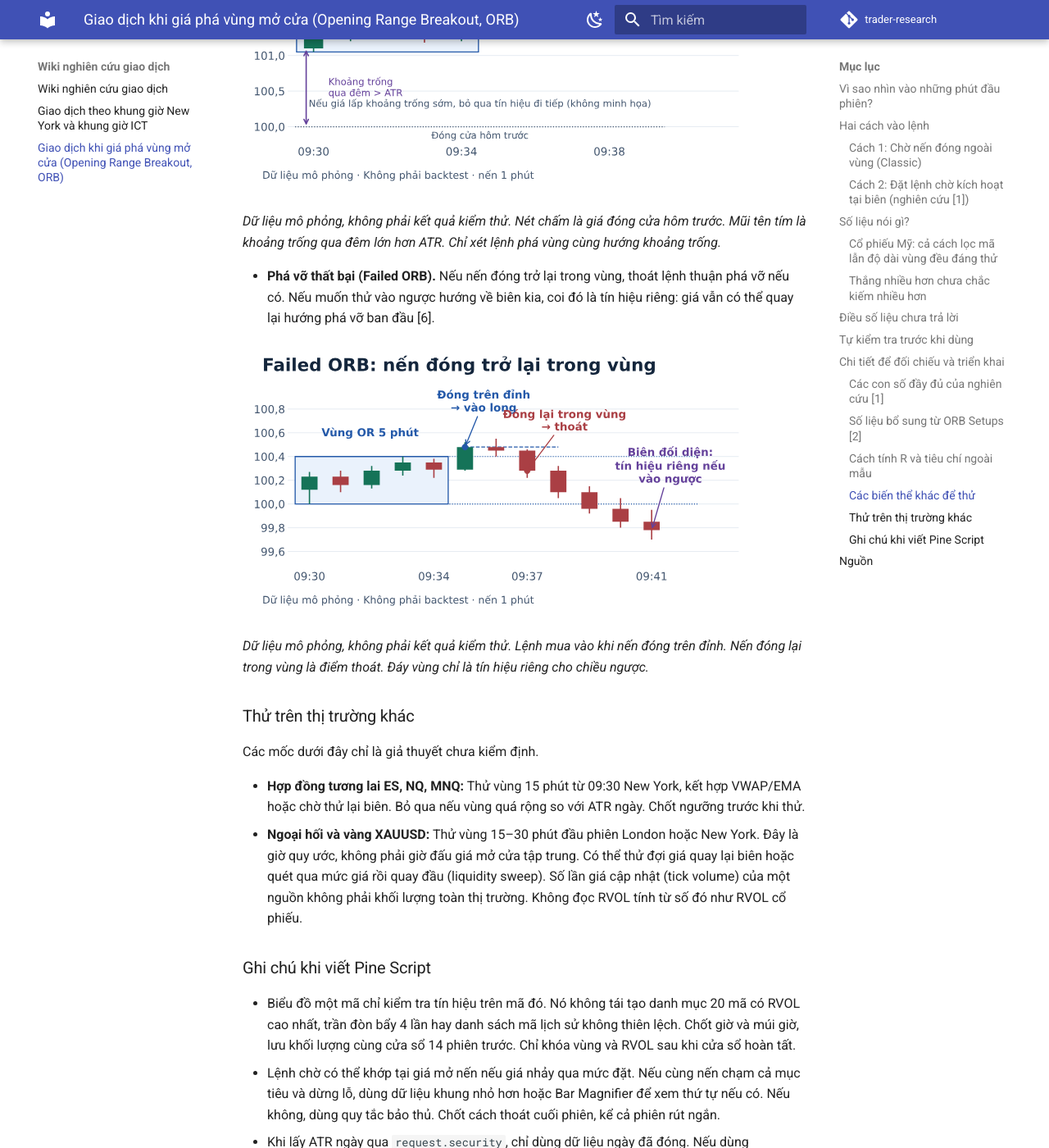
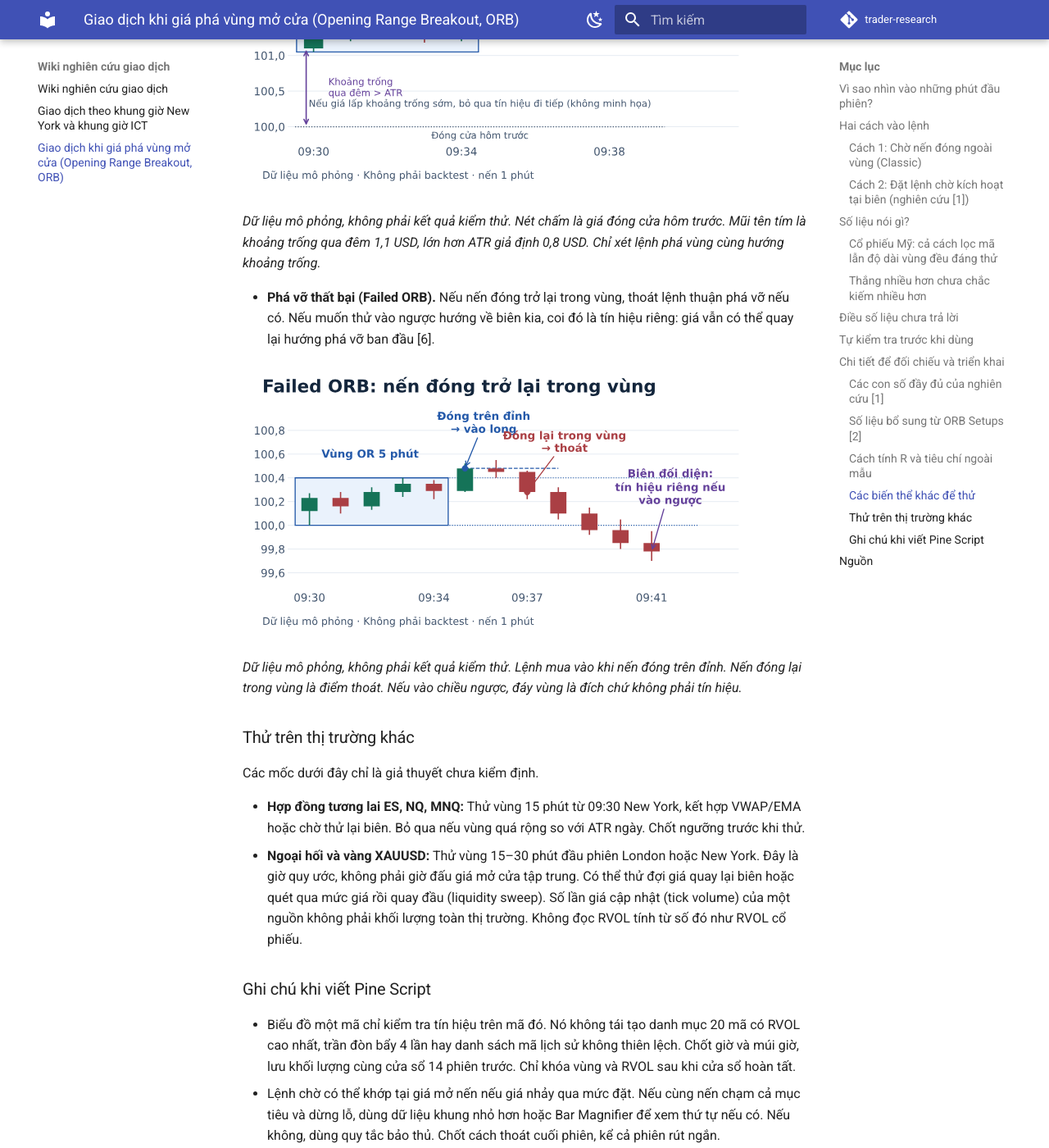
Before and after one commit to ntduong1998vn/trader-research, an MkDocs documentation site: the page built from docs/opening-range-breakout.md, in a window 1280 px wide and 1400 px high, scrolled down 9679 px. Shown: the whole window at 82% size. Built offline with MkDocs 1.6.1 and Material for MkDocs 9.7.7, drawn with Linux system fonts in a browser that asks for light colours; comment, search, counter and statistics services are not loaded.

Commit message:
docs(orb): clarify gap-vs-ATR and failed-ORB captions

```diff
--- a/docs/opening-range-breakout.md
+++ b/docs/opening-range-breakout.md
@@ -159,13 +159,13 @@ Lệnh bán khống thắng thường xuyên hơn trong mẫu này. Tuy nhiên,
 
   ![Khoảng trống qua đêm lớn hơn ATR và cú phá vùng cùng hướng khoảng trống](assets/orb/orb-gap-and-go.svg)
 
-  *Dữ liệu mô phỏng, không phải kết quả kiểm thử. Nét chấm là giá đóng cửa hôm trước. Mũi tên tím là khoảng trống qua đêm lớn hơn ATR. Chỉ xét lệnh phá vùng cùng hướng khoảng trống.*
+  *Dữ liệu mô phỏng, không phải kết quả kiểm thử. Nét chấm là giá đóng cửa hôm trước. Mũi tên tím là khoảng trống qua đêm 1,1 USD, lớn hơn ATR giả định 0,8 USD. Chỉ xét lệnh phá vùng cùng hướng khoảng trống.*
 
 - **Phá vỡ thất bại (Failed ORB).** Nếu nến đóng trở lại trong vùng, thoát lệnh thuận phá vỡ nếu có. Nếu muốn thử vào ngược hướng về biên kia, coi đó là tín hiệu riêng: giá vẫn có thể quay lại hướng phá vỡ ban đầu [6].
 
   ![Lệnh mua khi nến đóng ngoài đỉnh rồi thoát khi nến đóng trở lại trong vùng](assets/orb/orb-pha-vo-that-bai.svg)
 
-  *Dữ liệu mô phỏng, không phải kết quả kiểm thử. Lệnh mua vào khi nến đóng trên đỉnh. Nến đóng lại trong vùng là điểm thoát. Đáy vùng chỉ là tín hiệu riêng cho chiều ngược.*
+  *Dữ liệu mô phỏng, không phải kết quả kiểm thử. Lệnh mua vào khi nến đóng trên đỉnh. Nến đóng lại trong vùng là điểm thoát. Nếu vào chiều ngược, đáy vùng là đích chứ không phải tín hiệu.*
 
 ### Thử trên thị trường khác
 
```
